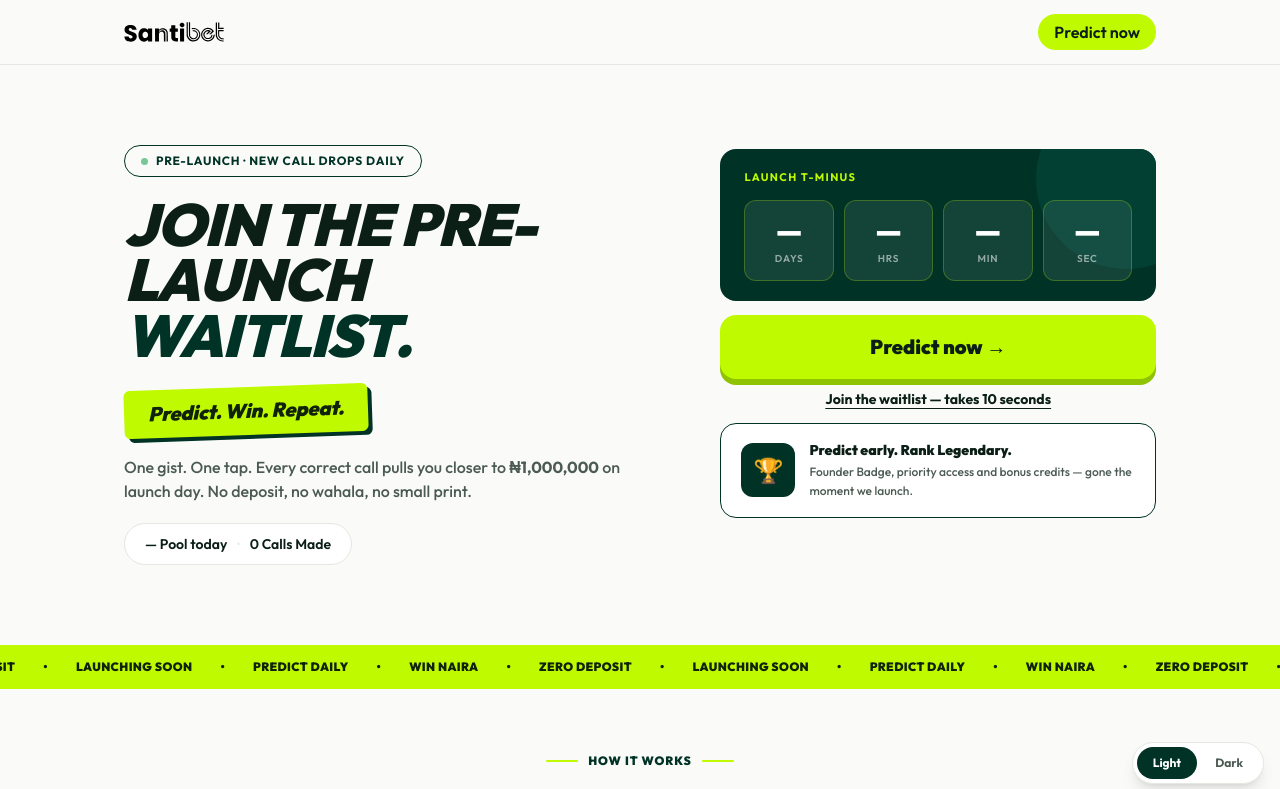
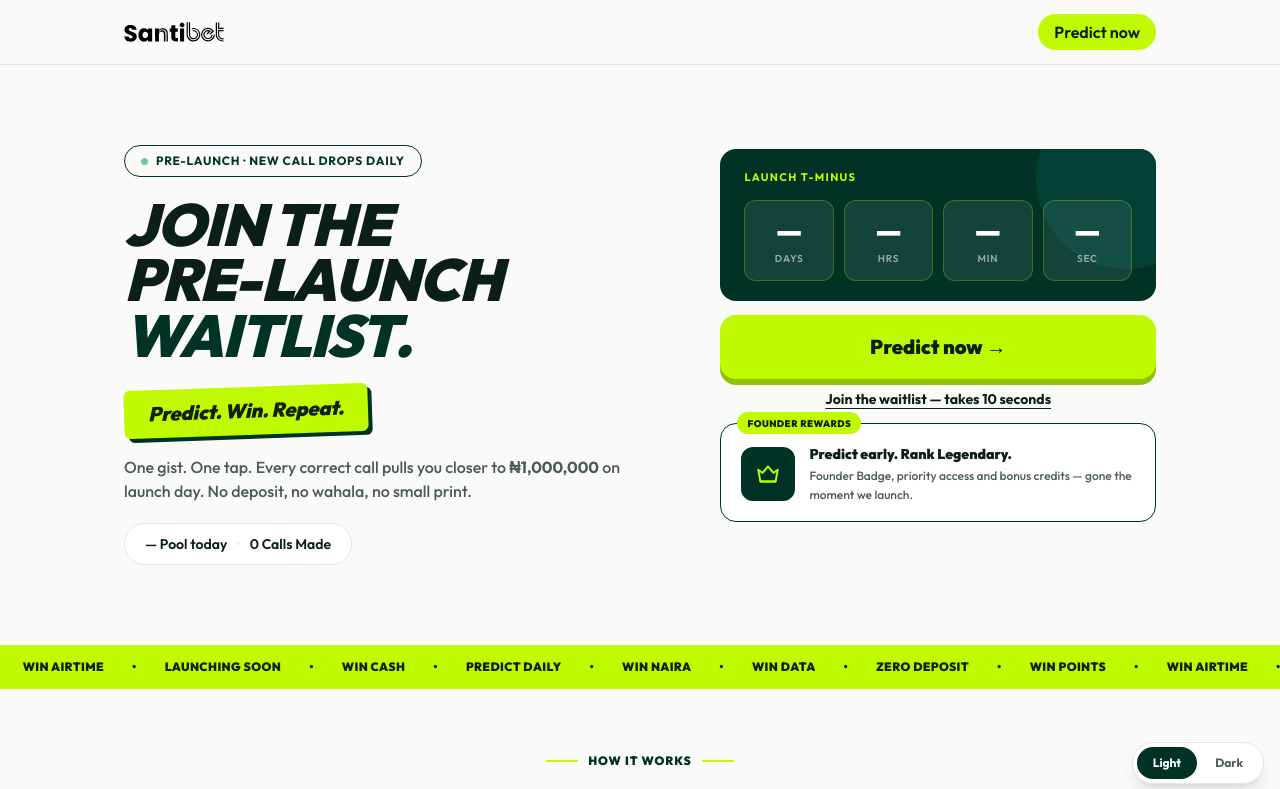
Before and after one commit to yasantex/santibet-waitlist-fe, a Next.js app: page / in a window 1280 px wide. Shown: the top 789 px of the page. Built offline with nearby package versions, Linux system fonts and the light colour scheme; no server answers.

Commit message:
ui updates

```diff
--- a/src/components/Hero.tsx
+++ b/src/components/Hero.tsx
@@ -2,6 +2,7 @@
 
 import { useState } from 'react'
 import CountdownTimer from './CountdownTimer'
+import { Icon } from './icons'
 import { useActiveCampaign, useCampaignStats } from '../hooks/useCampaign'
 import { formatMoney } from '../utils/money'
 import { useAppSelector } from '../redux/hooks'
@@ -36,7 +37,16 @@
     setTimeout(() => setCopied(false), 1800)
   }
 
-  const tickerItems = ['Predict Daily', 'Win Naira', 'Zero Deposit', 'Launching Soon']
+  const tickerItems = [
+    'Predict Daily',
+    'Win Naira',
+    'Win Data',
+    'Zero Deposit',
+    'Win Points',
+    'Win Airtime',
+    'Launching Soon',
+    'Win Cash',
+  ]
 
   return (
     <>
@@ -50,7 +60,8 @@
             </div>
 
             <h1 className='max-w-230 px-5 font-display italic text-[clamp(30px,8.5vw,59px)] leading-[0.94] font-black tracking-[-0.02em] text-ink uppercase md:px-0'>
-              Join the pre-launch <span className='text-dark dark:text-lime'>waitlist.</span>
+              Join the <br className='md:block hidden' /> pre-launch{' '}
+              <span className='text-dark dark:text-lime'>waitlist.</span>
             </h1>
 
             <div className='-rotate-2 mt-1'>
@@ -99,10 +110,16 @@
             </div>
 
             {standing ? (
-              <div className='w-full max-w-110 md:max-w-none rounded-2xl border-[1.5px] border-dark bg-surface px-5 py-4 text-left dark:border-lime'>
+              <div className='relative w-full max-w-110 md:max-w-none rounded-2xl border-[1.5px] border-dark bg-surface px-5 pt-5 pb-4 text-left dark:border-lime'>
+                <span className='absolute -top-3 left-4 rounded-full bg-lime px-2.5 py-1 text-[9.5px] font-black uppercase tracking-[0.05em] text-lime-ink'>
+                  Founder Rewards
+                </span>
                 <div className='flex items-center gap-3.5 mb-3.5'>
-                  <div className='flex h-13.5 w-13.5 shrink-0 items-center justify-center rounded-xl bg-dark text-2xl dark:bg-lime'>
-                    🏆
+                  <div className='flex h-13.5 w-13.5 shrink-0 items-center justify-center rounded-xl bg-dark dark:bg-lime'>
+                    <Icon
+                      name='crown'
+                      className='h-6.5 w-6.5 text-lime dark:text-lime-ink'
+                    />
                   </div>
                   <div>
                     <div className='text-sm font-black text-ink'>
@@ -133,9 +150,15 @@
                 </div>
               </div>
             ) : (
-              <div className='flex items-center gap-3.5 w-full max-w-110 md:max-w-none rounded-2xl border-[1.5px] border-dark bg-surface px-5 py-4 text-left dark:border-lime'>
-                <div className='flex h-13.5 w-13.5 shrink-0 items-center justify-center rounded-xl bg-dark text-2xl dark:bg-lime'>
-                  🏆
+              <div className='relative flex items-center gap-3.5 w-full max-w-110 md:max-w-none rounded-2xl border-[1.5px] border-dark bg-surface px-5 pt-5 pb-4 text-left dark:border-lime'>
+                <span className='absolute -top-3 left-4 rounded-full bg-lime px-2.5 py-1 text-[9.5px] font-black uppercase tracking-[0.05em] text-lime-ink'>
+                  Founder Rewards
+                </span>
+                <div className='flex h-13.5 w-13.5 shrink-0 items-center justify-center rounded-xl bg-dark dark:bg-lime'>
+                  <Icon
+                    name='crown'
+                    className='h-6.5 w-6.5 text-lime dark:text-lime-ink'
+                  />
                 </div>
                 <div>
                   <div className='text-sm font-black text-ink'>
--- a/src/components/MarketCard.tsx
+++ b/src/components/MarketCard.tsx
@@ -388,7 +388,7 @@
                         Your mobile number
                       </div>
                       <div className='mb-1.5 flex gap-2'>
-                        <div className='flex items-center rounded-xl border-[1.5px] border-border bg-surface-2 px-3 text-sm font-bold text-ink'>
+                        <div className='flex items-center rounded-xl border-[1.5px] border-border bg-surface-2 px-3 py-2 text-sm font-bold text-ink'>
                           +234
                         </div>
                         <input
@@ -397,7 +397,7 @@
                           aria-label='Mobile number'
                           value={phone}
                           onChange={(e) => setPhone(e.target.value)}
-                          className='min-w-0 flex-1 rounded-xl border-[1.5px] border-border bg-surface px-3.5 text-[15px] font-semibold text-ink placeholder:text-placeholder placeholder:font-normal'
+                          className='min-w-0 flex-1 rounded-xl border-[1.5px] border-border bg-surface px-3.5 py-2 text-[15px] font-semibold text-ink placeholder:text-placeholder placeholder:font-normal'
                         />
                       </div>
                       <div className='mb-4 text-[11px] text-muted'>
--- a/src/components/ProofSection.tsx
+++ b/src/components/ProofSection.tsx
@@ -80,7 +80,7 @@
               feedItems.map((item, i) => (
                 <div
                   key={i}
-                  className='animate-feed-in flex items-center gap-3 border-b border-border px-5.5 py-3.5 text-base text-placeholder last:border-b-0 [&_strong]:text-ink'
+                  className='animate-feed-in flex items-center justify-between gap-3 border-b border-border px-5.5 py-3.5 text-base text-placeholder last:border-b-0 [&_strong]:text-ink'
                   dangerouslySetInnerHTML={{ __html: activityHtml(item) }}
                 />
               ))
```
